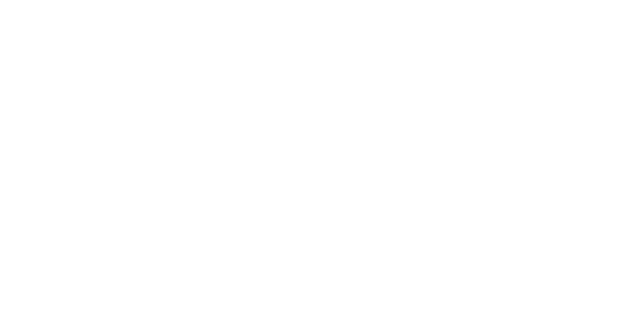
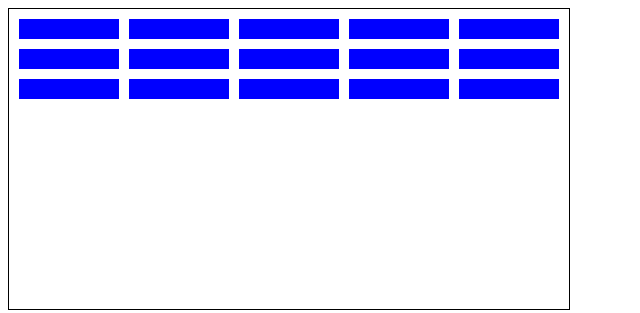
Before and after one commit to Abhishek-dourbi/Breakout, a plain HTML site: page index.html in a window 1280 px wide. Shown: the whole page, without its empty margins (0-640 px from the left). Drawn offline with Linux system fonts and the light colour scheme.

Commit message:
add all blocks in grid fashion

```diff
--- a/index.html
+++ b/index.html
@@ -7,6 +7,8 @@
     </head>
 
     <body>
+        <div class="grid"></div>
+
         <script src="index.js" charset="utf-8"></script>
     </body>
 </html>
--- a/index.js
+++ b/index.js
@@ -0,0 +1,50 @@
+const grid = document.querySelector('.grid');
+const blockWidth = 100;
+const blockHeight = 20;
+
+// create Block
+class Block {
+    constructor(xAxis, yAxis) {
+        this.bottomLeft = [xAxis, yAxis];
+        this.bottomRight = [xAxis + blockWidth, yAxis];
+        this.topLeft = [xAxis, yAxis + blockHeight];
+        this.topRight = [xAxis + blockWidth, yAxis + blockHeight];
+    }
+}
+
+// All Blocks
+const blocks = [
+    // first row
+    new Block(10, 270),
+    new Block(120, 270),
+    new Block(230, 270),
+    new Block(340, 270),
+    new Block(450, 270),
+    // second row
+    new Block(10, 240),
+    new Block(120, 240),
+    new Block(230, 240),
+    new Block(340, 240),
+    new Block(450, 240),
+    // third row
+    new Block(10, 210),
+    new Block(120, 210),
+    new Block(230, 210),
+    new Block(340, 210),
+    new Block(450, 210),
+];
+
+// draw all blocks
+function addBlocks() {
+    for(let i = 0; i < blocks.length; i++) {
+        const block = document.createElement('div');
+        block.classList.add('block');
+
+        block.style.left = blocks[i].bottomLeft[0] + 'px';
+        block.style.bottom = blocks[i].bottomLeft[1] + 'px';
+
+        grid.appendChild(block);
+    }
+}
+
+addBlocks();
--- a/styles.css
+++ b/styles.css
@@ -0,0 +1,13 @@
+.grid {
+    position: absolute;
+    width: 560px;
+    height: 300px;
+    border: solid black 1px;
+}
+
+.block {
+    position: absolute;
+    width: 100px;
+    height: 20px;
+    background-color: blue;
+}
```
